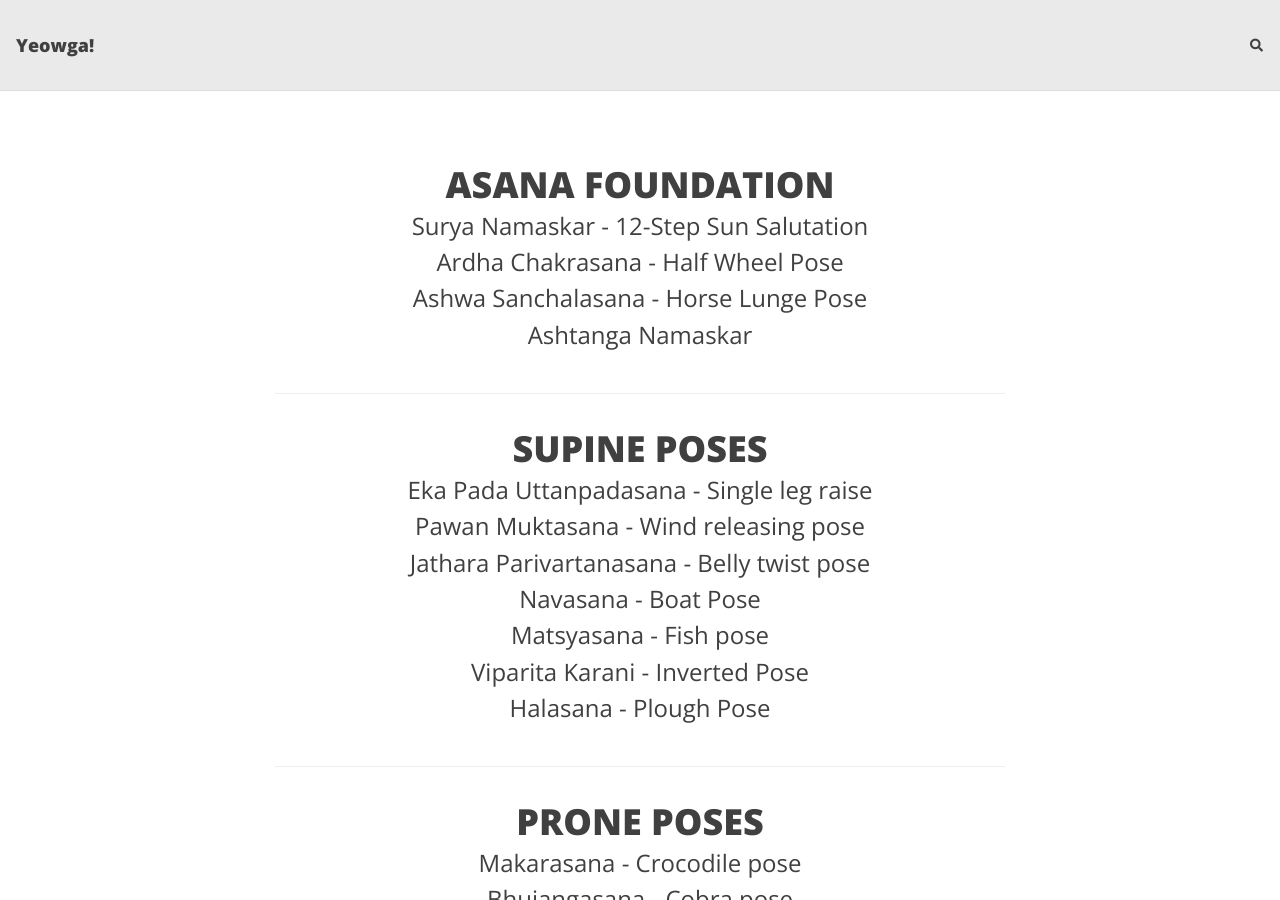
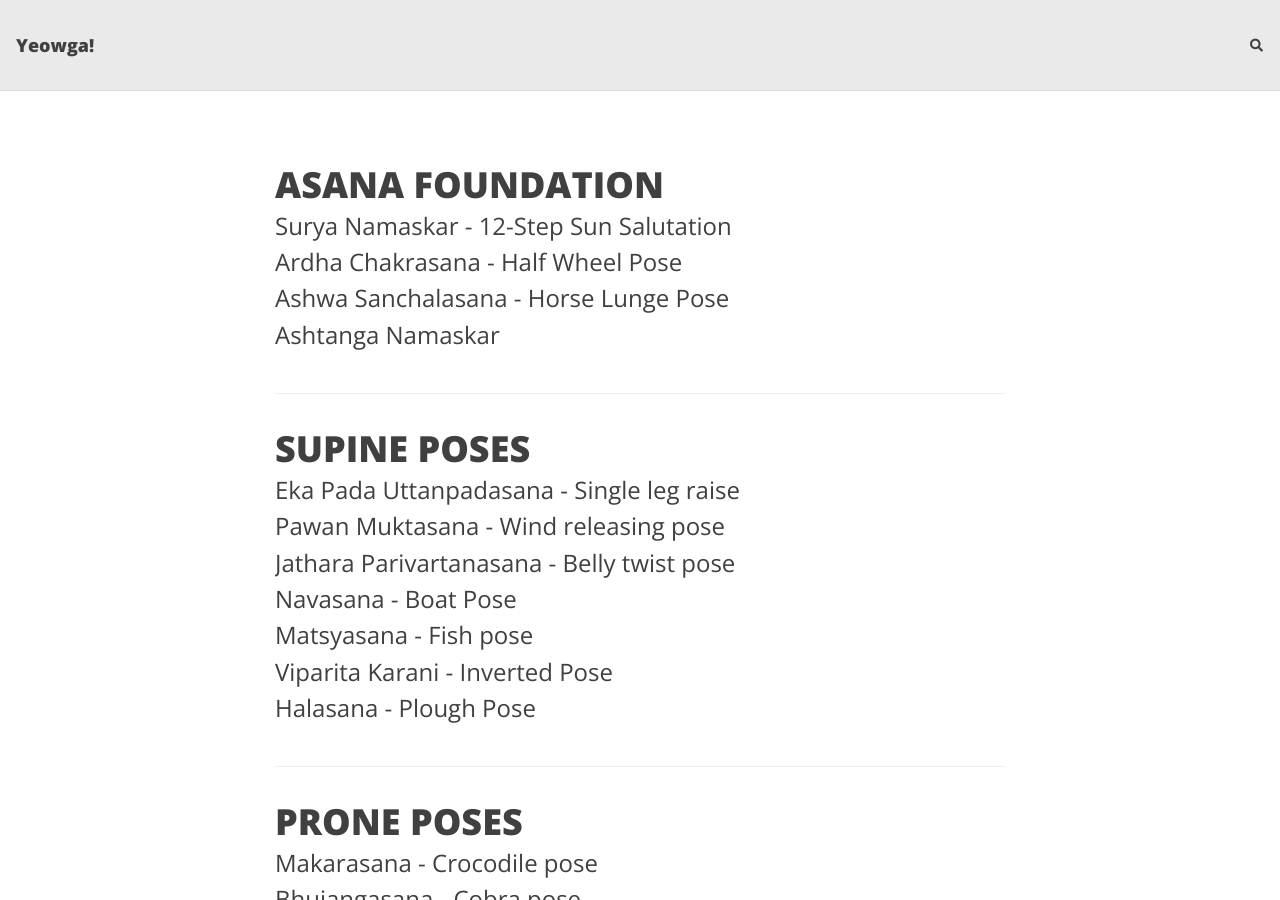
Before and after one commit to chinchon/yeowga, a Jekyll site: the page built from index.md, in a window 1280 px wide and 900 px high. Built offline with Jekyll 4.4.1, drawn with Linux system fonts in a browser that asks for light colours; nearby versions of some CDN libraries; comment, search, counter and statistics services are not loaded.

Commit message:
align left

```diff
--- a/index.md
+++ b/index.md
@@ -6,7 +6,7 @@ layout: home
 # title: Yeowga!
 # subtitle: ouch.. back pain
 ---
-<div class="posts-list text-center">
+<div class="posts-list">
   {% for section in site.data.toc.sections %}
   <article class="post-preview">
     {% assign section_name_link = section.name | downcase | replace: ' ', '-' | replace: '/', '-' %}
```
